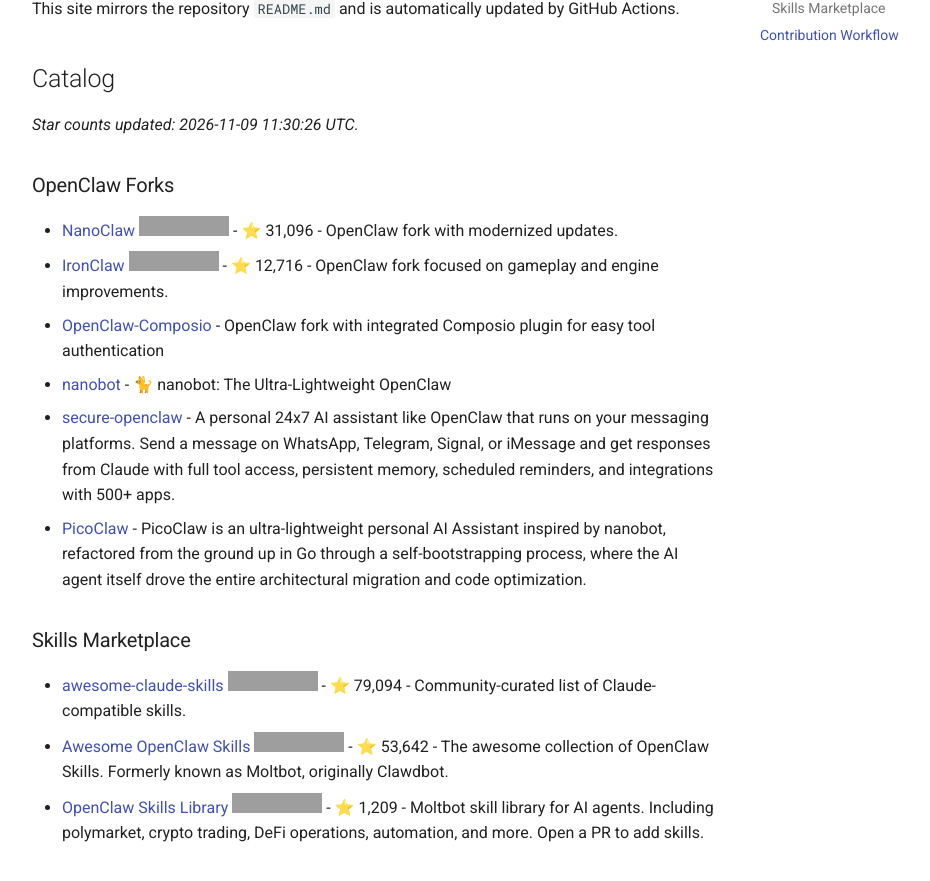
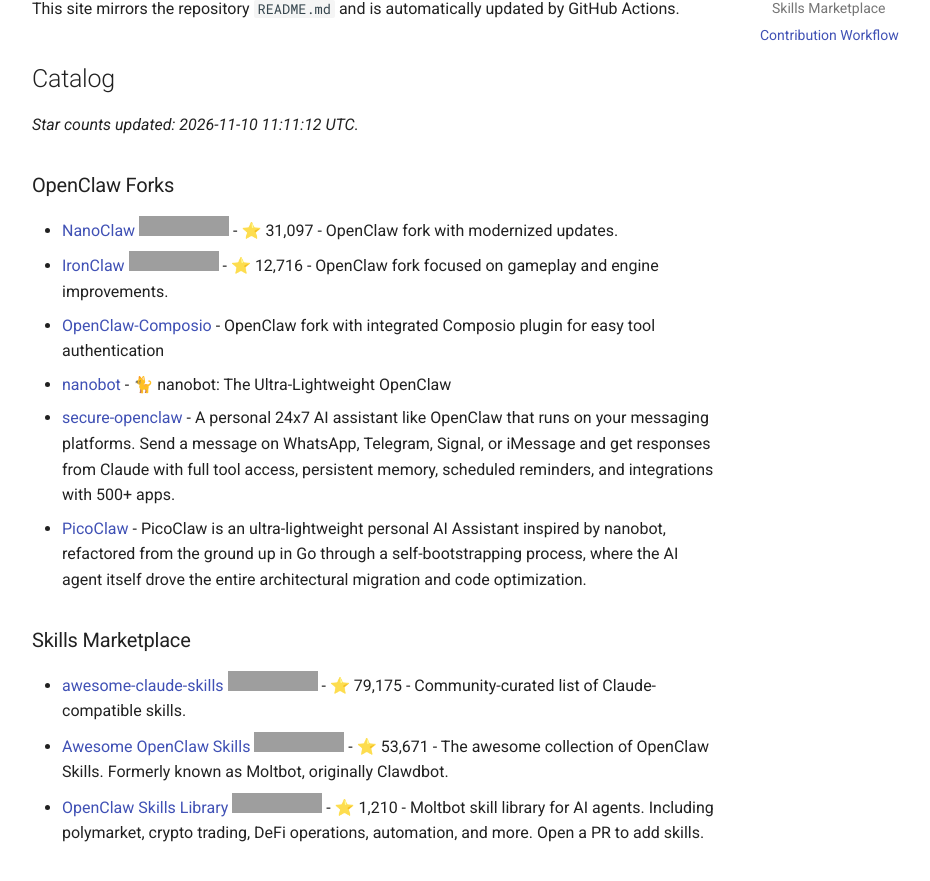
Before and after one commit to andrijdavid/awesome-claw, an MkDocs documentation site: the page built from docs/index.md, in a window 1280 px wide and 1316 px high, cut to the strip 184-1075 px from the top of the window. Shown: the top 881 px of the strip, without its empty margins (264-1194 px from the left). Built offline with MkDocs 1.6.1 and Material for MkDocs 9.7.7, drawn with Linux system fonts in a browser that asks for light colours; comment, search, counter and statistics services are not loaded; grey boxes are pictures that could not be loaded.

Commit message:
chore: update repository stars

```diff
--- a/docs/index.md
+++ b/docs/index.md
@@ -6,11 +6,11 @@ This site mirrors the repository `README.md` and is automatically updated by Git
 
 <!-- BEGIN: GENERATED_REPO_LIST -->
 
-_Star counts updated: 2026-11-09 11:30:26 UTC._
+_Star counts updated: 2026-11-10 11:11:12 UTC._
 
 ### OpenClaw Forks
 
-- [NanoClaw](https://github.com/qwibitai/nanoclaw) ![GitHub Repo stars](https://img.shields.io/github/stars/qwibitai/nanoclaw?style=flat-square) - ⭐ 31,096 - OpenClaw fork with modernized updates.
+- [NanoClaw](https://github.com/qwibitai/nanoclaw) ![GitHub Repo stars](https://img.shields.io/github/stars/qwibitai/nanoclaw?style=flat-square) - ⭐ 31,097 - OpenClaw fork with modernized updates.
 - [IronClaw](https://github.com/nearai/ironclaw) ![GitHub Repo stars](https://img.shields.io/github/stars/nearai/ironclaw?style=flat-square) - ⭐ 12,716 - OpenClaw fork focused on gameplay and engine improvements.
 - [OpenClaw-Composio](https://github.com/ComposioHQ/openclaw-composio) - OpenClaw fork with integrated Composio plugin for easy tool authentication
 - [nanobot](https://github.com/HKUDS/nanobot) - 🐈 nanobot: The Ultra-Lightweight OpenClaw
@@ -19,9 +19,9 @@ _Star counts updated: 2026-11-09 11:30:26 UTC._
 
 ### Skills Marketplace
 
-- [awesome-claude-skills](https://github.com/ComposioHQ/awesome-claude-skills) ![GitHub Repo stars](https://img.shields.io/github/stars/ComposioHQ/awesome-claude-skills?style=flat-square) - ⭐ 79,094 - Community-curated list of Claude-compatible skills.
-- [Awesome OpenClaw Skills](https://github.com/VoltAgent/awesome-openclaw-skills) ![GitHub Repo stars](https://img.shields.io/github/stars/VoltAgent/awesome-openclaw-skills?style=flat-square) - ⭐ 53,642 - The awesome collection of OpenClaw Skills. Formerly known as Moltbot, originally Clawdbot.
-- [OpenClaw Skills Library](https://github.com/BankrBot/openclaw-skills) ![GitHub Repo stars](https://img.shields.io/github/stars/BankrBot/openclaw-skills?style=flat-square) - ⭐ 1,209 - Moltbot skill library for AI agents. Including polymarket, crypto trading, DeFi operations, automation, and more. Open a PR to add skills.
+- [awesome-claude-skills](https://github.com/ComposioHQ/awesome-claude-skills) ![GitHub Repo stars](https://img.shields.io/github/stars/ComposioHQ/awesome-claude-skills?style=flat-square) - ⭐ 79,175 - Community-curated list of Claude-compatible skills.
+- [Awesome OpenClaw Skills](https://github.com/VoltAgent/awesome-openclaw-skills) ![GitHub Repo stars](https://img.shields.io/github/stars/VoltAgent/awesome-openclaw-skills?style=flat-square) - ⭐ 53,671 - The awesome collection of OpenClaw Skills. Formerly known as Moltbot, originally Clawdbot.
+- [OpenClaw Skills Library](https://github.com/BankrBot/openclaw-skills) ![GitHub Repo stars](https://img.shields.io/github/stars/BankrBot/openclaw-skills?style=flat-square) - ⭐ 1,210 - Moltbot skill library for AI agents. Including polymarket, crypto trading, DeFi operations, automation, and more. Open a PR to add skills.
 
 <!-- END: GENERATED_REPO_LIST -->
 
```
Also changed, not shown: README.md (+5 -5 lines).
